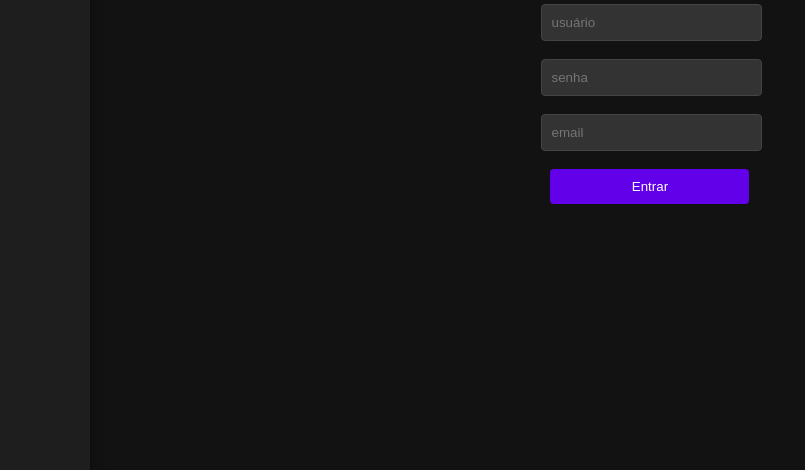
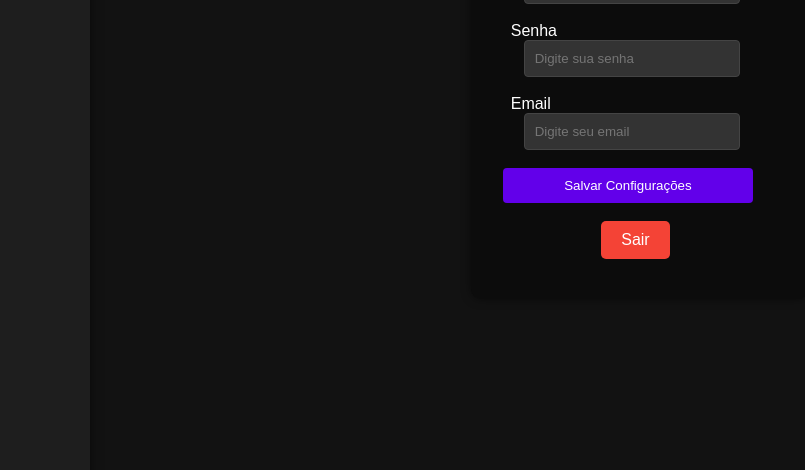
Before and after one commit to davitalbert1/carro, a plain HTML site: page config.html in a window 1280 px wide. Shown: the part 330-800 px from the top of the page, without its empty margins (0-805 px from the left). Drawn offline with Linux system fonts and the light colour scheme.

Commit message:
Add files via upload

```diff
--- a/admin.css
+++ b/admin.css
@@ -1,11 +1,12 @@
 body {
     font-family: Arial, sans-serif;
-    background-color: #121212; /* Cor de fundo escura */
-    color: #ffffff; /* Cor do texto clara */
+    background-color: #121212;
+    color: #ffffff;
     display: flex;
     margin: 0;
-    height: 100vh; /* Altura total da tela */
+    height: 100vh;
 }
+
 .container {
     max-width: 800px;
     margin: auto;
@@ -14,51 +15,60 @@ body {
     border-radius: 8px;
     box-shadow: 0 2px 10px rgba(0, 0, 0, 0.1);
 }
+
 h1 {
     text-align: center;
     color: #333;
 }
+
 h2 {
     color: #555;
     margin-top: 20px;
 }
+
 table {
     width: 100%;
     border-collapse: collapse;
     margin-top: 10px;
 }
+
 th, td {
     padding: 10px;
     text-align: left;
     border-bottom: 1px solid #0c0c0c;
 }
+
 th {
     background-color: #1e1e1e;
 }
+
 .btn {
     cursor: pointer;
     display: inline-block;
     padding: 10px 15px;
     margin: 10px 0;
-    background-color: #6200ea; /* Cor primária */
+    background-color: #6200ea;
     color: white;
     text-decoration: none;
     border-radius: 5px;
     transition: background-color 0.3s ease;
 }
+
 .btn:hover {
-    background-color: #3700b3; /* Cor ao passar o mouse */
+    background-color: #3700b3;
 }
 
 .sidebar {
-    background-color: #1e1e1e; /* Cor de fundo da barra lateral */
-    width: 10%; /* Largura da barra lateral */
+    background-color: #1e1e1e;
+    width: 10%;
     max-width: 50px;
-    height: 100vh; /* Altura da barra lateral igual à altura da tela */
+    height: 100vh;
     padding: 20px;
     box-shadow: 0 0 10px rgba(0, 0, 0, 0.5);
-    position: fixed; /* Fixa a barra lateral na tela */
+    position: fixed;
     left: 0;
+    font-size: 20px;
+    font-family: 'Franklin Gothic Medium', 'Arial Narrow', Arial, sans-serif;
 }
 
 .sidebar h2 {
@@ -66,14 +76,14 @@ th {
 }
 
 .sidebar a {
-    color: #ffffff; /* Cor dos links */
+    color: #ffffff;
     text-decoration: none;
     display: block;
     margin: 10px 0;
 }
 
 .sidebar a:hover {
-    color: #6200ea; /* Cor do link ao passar o mouse */
+    color: #73559b;
 }
 
 .add-user-button {
@@ -90,7 +100,7 @@ th {
 }
 
 .modal {
-    display: none; /* Esconde o modal por padrão */
+    display: none;
     position: fixed;
     z-index: 1;
     left: 0;
@@ -98,7 +108,7 @@ th {
     width: 100%;
     height: 100%;
     overflow: auto;
-    background-color: rgba(0, 0, 0, 0.8); /* Fundo escuro */
+    background-color: rgba(0, 0, 0, 0.8);
 }
 
 .modal-content {
@@ -106,7 +116,7 @@ th {
     margin: 15% auto;
     padding: 20px;
     border: 1px solid #888;
-    width: 300px; /* Largura do modal */
+    width: 300px;
     border-radius: 5px;
     box-shadow: 0 0 10px rgba(0, 0, 0, 0.5);
 }
@@ -153,3 +163,24 @@ button[type="submit"] {
 button[type="submit"]:hover {
     background-color: #3700b3;
 }
+
+@media (max-width: 600px) {
+    .container {
+        margin: auto;
+        margin-left: 23%;
+        max-width: 66%;
+        display: flex;
+        flex-direction: column;
+        overflow: scroll;
+    }
+    .btn {
+        padding: 10px;
+        background-color: #6200ea;
+        color: white;
+        border: none;
+        border-radius: 4px;
+        cursor: pointer;
+        margin-left: 20%;
+        text-align: center;
+    }
+}
--- a/carros.css
+++ b/carros.css
@@ -1,21 +1,23 @@
 body {
     font-family: Arial, sans-serif;
-    background-color: #121212; /* Cor de fundo escura */
-    color: #ffffff; /* Cor do texto clara */
+    background-color: #121212;
+    color: #ffffff;
     display: flex;
     margin: 0;
-    height: 100vh; /* Altura total da tela */
+    height: 100vh;
 }
 
 .sidebar {
-    background-color: #1e1e1e; /* Cor de fundo da barra lateral */
-    width: 10%; /* Largura da barra lateral */
+    background-color: #1e1e1e;
+    width: 10%;
     max-width: 50px;
-    height: 100vh; /* Altura da barra lateral igual à altura da tela */
+    height: 100vh;
     padding: 20px;
     box-shadow: 0 0 10px rgba(0, 0, 0, 0.5);
-    position: fixed; /* Fixa a barra lateral na tela */
+    position: fixed;
     left: 0;
+    font-size: 20px;
+    font-family: 'Franklin Gothic Medium', 'Arial Narrow', Arial, sans-serif;
 }
 
 .sidebar h2 {
@@ -23,38 +25,37 @@ body {
 }
 
 .sidebar a {
-    color: #ffffff; /* Cor dos links */
+    color: #ffffff;
     text-decoration: none;
     display: block;
     margin: 10px 0;
 }
 
 .sidebar a:hover {
-    color: #6200ea; /* Cor do link ao passar o mouse */
+    color: #73559b;
 }
 
 .content {
     margin: auto;
-    margin-left: 50%;
     display: flex;
     flex-direction: column;
 }
 
 .titulo {
-    font-size: 1.5em; /* Tamanho da fonte */
-    color: #ffffff; /* Cor do texto */
-    margin-bottom: 20px; /* Espaço abaixo do título */
-    text-align: center; /* Centraliza o texto */
-    font-weight: bold; /* Negrito */
-    text-transform: uppercase; /* Transforma o texto em maiúsculas */
+    font-size: 1.5em;
+    color: #ffffff;
+    margin-bottom: 20px;
+    text-align: center;
+    font-weight: bold;
+    text-transform: uppercase;
 }
 
 .car-card {
-    background-color: #1e1e1e; /* Cor de fundo do cartão do carro */
+    background-color: #1e1e1e;
     border-radius: 5px;
     padding: 15px;
-    margin: 10px 0; /* Margem entre os cartões */
-    width: 100%; /* Largura total do cartão */
+    margin: 10px 0;
+    width: 100%;
     box-shadow: 0 0 10px rgba(0, 0, 0, 0.5);
 }
 
@@ -74,7 +75,7 @@ body {
     border-radius: 4px;
     cursor: pointer;
     margin: auto;
-    margin-left: 25%;
+    margin-left: 23%;
 }
 
 .add-car-button:hover {
@@ -96,9 +97,8 @@ body {
     background-color: #3700b3;
 }
 
-/* Estilo do modal (pop-up) já incluído anteriormente */
 .modal {
-    display: none; /* Esconde o modal por padrão */
+    display: none;
     position: fixed;
     z-index: 1;
     left: 0;
@@ -106,7 +106,7 @@ body {
     width: 100%;
     height: 100%;
     overflow: auto;
-    background-color: rgba(0, 0, 0, 0.8); /* Fundo escuro */
+    background-color: rgba(0, 0, 0, 0.8);
 }
 
 .modal-content {
@@ -114,7 +114,7 @@ body {
     margin: 15% auto;
     padding: 20px;
     border: 1px solid #888;
-    width: 300px; /* Largura do modal */
+    width: 300px;
     border-radius: 5px;
     box-shadow: 0 0 10px rgba(0, 0, 0, 0.5);
 }
@@ -134,17 +134,17 @@ body {
 }
 
 .modal h2 {
-    color: #ffffff; /* Cor do título do modal */
+    color: #ffffff;
 }
 
 .modal label {
-    color: #ffffff; /* Cor dos rótulos */
+    color: #ffffff;
 }
 
 .modal input {
-    width: 75%; /* Largura total dos campos de entrada */
+    width: 75%;
     padding: 10px;
-    margin: 10px 0; /* Margem entre os campos */
+    margin: 10px 0;
     border: none;
     border-radius: 4px;
 }
@@ -161,3 +161,30 @@ body {
 .modal button[type="submit"]:hover {
     background-color: #3700b3;
 }
+
+::-webkit-scrollbar {
+    width: 12px;
+}
+
+::-webkit-scrollbar-track {
+    background: #1e1e1e;
+    border-radius: 10px;
+}
+
+::-webkit-scrollbar-thumb {
+    background: #6200ea;
+    border-radius: 10px;
+}
+
+::-webkit-scrollbar-thumb:hover {
+    background: #3700b3;
+}
+
+@media (max-width: 600px) {
+    .content {
+        margin: auto;
+        margin-left: 21%;
+        display: flex;
+        flex-direction: column;
+    }
+}
--- a/config.css
+++ b/config.css
@@ -1,7 +1,7 @@
 body {
     font-family: Arial, sans-serif;
-    background-color: #121212; /* Cor de fundo escura */
-    color: #ffffff; /* Cor do texto clara */
+    background-color: #121212;
+    color: #ffffff;
     display: flex;
     justify-content: center;
     align-items: center;
@@ -21,46 +21,66 @@ body {
 }
 
 .form-group {
-    margin-bottom: 15px; /* Espaçamento entre os campos */
+    margin-bottom: 15px;
 }
 
 label {
-    margin-bottom: 5px; /* Espaçamento entre o label e o input */
+    margin-bottom: 5px;
 }
 
 input {
     padding: 10px;
-    border: 1px solid #444; /* Borda mais escura */
+    border: 1px solid #444;
     border-radius: 4px;
-    background-color: #333; /* Fundo dos inputs escuro */
-    color: #ffffff; /* Cor do texto dos inputs clara */
-    width: 100%;
+    background-color: #333;
+    color: #ffffff;
+    width: 75%;
+    margin-left: 5%;
 }
 
 button {
-    margin-left: 5%;
+    margin-left: -3%;
     padding: 10px;
     width: 100%;
-    background-color: #6200ea; /* Cor do botão */
+    background-color: #6200ea;
     color: white;
     border: none;
     border-radius: 4px;
     cursor: pointer;
+    max-width: 250px;
+}
+
+.sair {
+    margin-left: 35%;
+    display: inline-block;
+    padding: 10px 20px;
+    background-color: #f44336;
+    color: white;
+    text-align: center;
+    text-decoration: none;
+    border-radius: 5px;
+    transition: background-color 0.3s;
+}
+
+.sair:hover {
+    background-color: #d32f2f;
 }
 
 button:hover {
-    background-color: #3700b3; /* Cor do botão ao passar o mouse */
+    background-color: #3700b3;
 }
 
 .sidebar {
-    background-color: #1e1e1e; /* Cor de fundo da barra lateral */
-    width: 10%; /* Largura da barra lateral */
+    background-color: #1e1e1e;
+    width: 10%;
     max-width: 50px;
-    height: 100vh; /* Altura da barra lateral igual à altura da tela */
+    height: 100vh;
     padding: 20px;
     box-shadow: 0 0 10px rgba(0, 0, 0, 0.5);
-    position: fixed; /* Fixa a barra lateral na tela */
+    position: fixed;
     left: 0;
+    font-size: 20px;
+    font-family: 'Franklin Gothic Medium', 'Arial Narrow', Arial, sans-serif;
 }
 
 .sidebar h2 {
@@ -68,12 +88,36 @@ button:hover {
 }
 
 .sidebar a {
-    color: #ffffff; /* Cor dos links */
+    color: #ffffff;
     text-decoration: none;
     display: block;
     margin: 10px 0;
 }
 
 .sidebar a:hover {
-    color: #6200ea; /* Cor do link ao passar o mouse */
+    color: #73559b;
 }
+
+.settings-container{
+    border-radius: 10px;
+    padding: 40px;
+    background-color: #0c0c0c;
+    box-shadow: 0 0 10px rgba(0, 0, 0, 0.5);
+    margin: auto;
+}
+
+@media (max-width: 600px) {
+    .sidebar {
+        overflow: hidden;
+        background-color: #1e1e1e;
+        width: 10%;
+        max-width: 50px;
+        height: 100vh;
+        padding: 20px;
+        box-shadow: 0 0 10px rgba(0, 0, 0, 0.5);
+        position: fixed;
+        left: 0;
+        font-size: 20px;
+        font-family: 'Franklin Gothic Medium', 'Arial Narrow', Arial, sans-serif;
+    }
+}
--- a/config.html
+++ b/config.html
@@ -3,34 +3,43 @@
 <head>
     <meta charset="UTF-8">
     <meta name="viewport" content="width=device-width, initial-scale=1.0">
-    <title>Login</title>
+    <title>Configurações da Conta</title>
     <link rel="stylesheet" href="config.css">
 </head>
 <body>
     <div class="sidebar">
         <a href="index.html">Início</a>
+        <br>
         <a href="carros.html">Carros</a>
-        <a href="add.html">Carros</a>
+        <br>
         <a href="config.html">Conta</a>
+        <br>
         <a href="admin.html">Admin</a>
     </div>
-    <div class="login-container">
-        <form class="login-form" onsubmit="return redirectToIndex(event)">
-            <h2>Login</h2>
-                <input placeholder="usuário" type="text" id="username" name="username" required>
-                <br>
-                <input placeholder="senha" type="password" id="password" name="password" required>
-                <br>
-                <input placeholder="email" type="email" id="password" name="password" required>
-                <br>
-            <button type="submit">Entrar</button>
+    <div class="settings-container">
+        <form class="settings-form" onsubmit="return handleSubmit(event)">
+            <h2>Configurações</h2>
+            <label for="username">Usuário</label>
+            <input placeholder="Digite seu usuário" type="text" id="username" name="username" required>
+            <br><br>
+            <label for="password">Senha</label>
+            <input placeholder="Digite sua senha" type="password" id="password" name="password" required>
+            <br><br>
+            <label for="email">Email</label>
+            <input placeholder="Digite seu email" type="email" id="email" name="email" required>
+            <br><br>
+            <button type="submit">Salvar Configurações</button>
+            <br><br>
+            <a class="sair" href="login.html">Sair</a>
         </form>
+        <div id="feedback" class="feedback"></div>
     </div>
 
     <script>
-        function redirectToIndex(event) {
-            event.preventDefault(); // Impede o envio do formulário
-            window.location.href = 'index.html'; // Redireciona para index.html
+        function handleSubmit(event) {
+            event.preventDefault();
+            document.getElementById('feedback').innerText = 'Configurações salvas com sucesso!';
+            document.getElementById('feedback').style.color = 'green';
         }
     </script>
 </body>
--- a/index.css
+++ b/index.css
@@ -1,21 +1,23 @@
 body {
     font-family: Arial, sans-serif;
-    background-color: #121212; /* Cor de fundo escura */
-    color: #ffffff; /* Cor do texto clara */
+    background-color: #121212;
+    color: #ffffff;
     display: flex;
     margin: 0;
-    height: 100vh; /* Altura total da tela */
+    height: 100vh;
 }
 
 .sidebar {
-    background-color: #1e1e1e; /* Cor de fundo da barra lateral */
-    width: 10%; /* Largura da barra lateral */
+    background-color: #1e1e1e;
+    width: 10%;
     max-width: 50px;
-    height: 100vh; /* Altura da barra lateral igual à altura da tela */
+    height: 100vh;
     padding: 20px;
     box-shadow: 0 0 10px rgba(0, 0, 0, 0.5);
-    position: fixed; /* Fixa a barra lateral na tela */
+    position: fixed;
     left: 0;
+    font-size: 20px;
+    font-family: 'Franklin Gothic Medium', 'Arial Narrow', Arial, sans-serif;
 }
 
 .sidebar h2 {
@@ -23,25 +25,25 @@ body {
 }
 
 .sidebar a {
-    color: #ffffff; /* Cor dos links */
+    color: #ffffff;
     text-decoration: none;
     display: block;
     margin: 10px 0;
 }
 
 .sidebar a:hover {
-    color: #6200ea; /* Cor do link ao passar o mouse */
+    color: #73559b;
 }
 
 .content {
     display: flex;
     flex-direction: column;
     margin: auto;
-    align-items: calc(center);
+    align-items: center;
 }
 
 .car-card {
-    background-color: #1e1e1e; /* Cor de fundo do cartão do carro */
+    background-color: #1e1e1e;
     border-radius: 5px;
     padding: 15px;
     margin: 10px;
@@ -59,23 +61,23 @@ body {
 
 button {
     padding: 10px;
-    background-color: #6200ea; /* Cor do botão */
+    background-color: #6200ea;
     color: white;
     border: none;
     border-radius: 4px;
     cursor: pointer;
-    width: 100%; /* Largura total do botão */
+    width: 100%;
 }
 
 button:hover {
-    background-color: #3700b3; /* Cor do botão ao passar o mouse */
+    background-color: #3700b3;
 }
 
 .titulo {
-    font-size: 1.5em; /* Tamanho da fonte */
-    color: #333; /* Cor do texto */
-    margin-bottom: 10px; /* Espaço abaixo do título */
-    text-align: center; /* Centraliza o texto */
-    font-weight: bold; /* Negrito */
-    text-transform: uppercase; /* Transforma o texto em maiúsculas */
+    font-size: 1.5em;
+    color: #585858;
+    margin-bottom: 10px;
+    text-align: center;
+    font-weight: bold;
+    text-transform: uppercase;
 }
--- a/login.css
+++ b/login.css
@@ -1,7 +1,7 @@
 body {
     font-family: Arial, sans-serif;
-    background-color: #121212; /* Cor de fundo escura */
-    color: #ffffff; /* Cor do texto clara */
+    background-color: #121212;
+    color: #ffffff;
     display: flex;
     justify-content: center;
     align-items: center;
@@ -10,7 +10,7 @@ body {
 }
 
 .login-container {
-    background-color: #1e1e1e; /* Cor de fundo do contêiner */
+    background-color: #1e1e1e;
     padding: 20px;
     border-radius: 5px;
     box-shadow: 0 0 10px rgba(0, 0, 0, 0.5);
@@ -22,24 +22,24 @@ body {
 }
 
 .form-group {
-    margin-bottom: 15px; /* Espaçamento entre os campos */
+    margin-bottom: 15px;
 }
 
 label {
-    margin-bottom: 5px; /* Espaçamento entre o label e o input */
+    margin-bottom: 5px;
 }
 
 input {
     padding: 10px;
-    border: 1px solid #444; /* Borda mais escura */
+    border: 1px solid #444;
     border-radius: 4px;
-    background-color: #333; /* Fundo dos inputs escuro */
-    color: #ffffff; /* Cor do texto dos inputs clara */
+    background-color: #333;
+    color: #ffffff;
 }
 
 button {
     padding: 10px;
-    background-color: #6200ea; /* Cor do botão */
+    background-color: #6200ea;
     color: white;
     border: none;
     border-radius: 4px;
@@ -47,5 +47,5 @@ button {
 }
 
 button:hover {
-    background-color: #3700b3; /* Cor do botão ao passar o mouse */
+    background-color: #3700b3;
 }
```
Also changed, not shown: admin.html (+3 -5 lines), carros.html (+7 -5 lines), index.html (+3 -2 lines).
